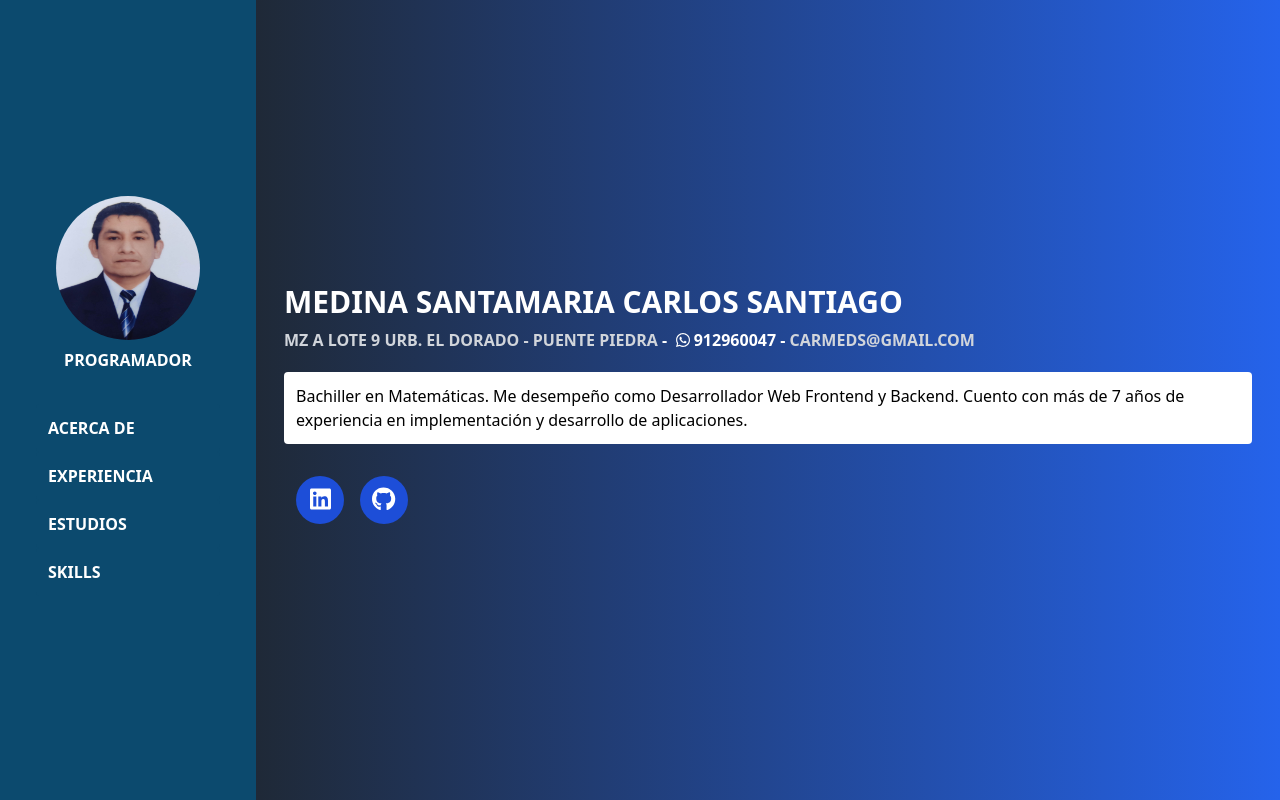
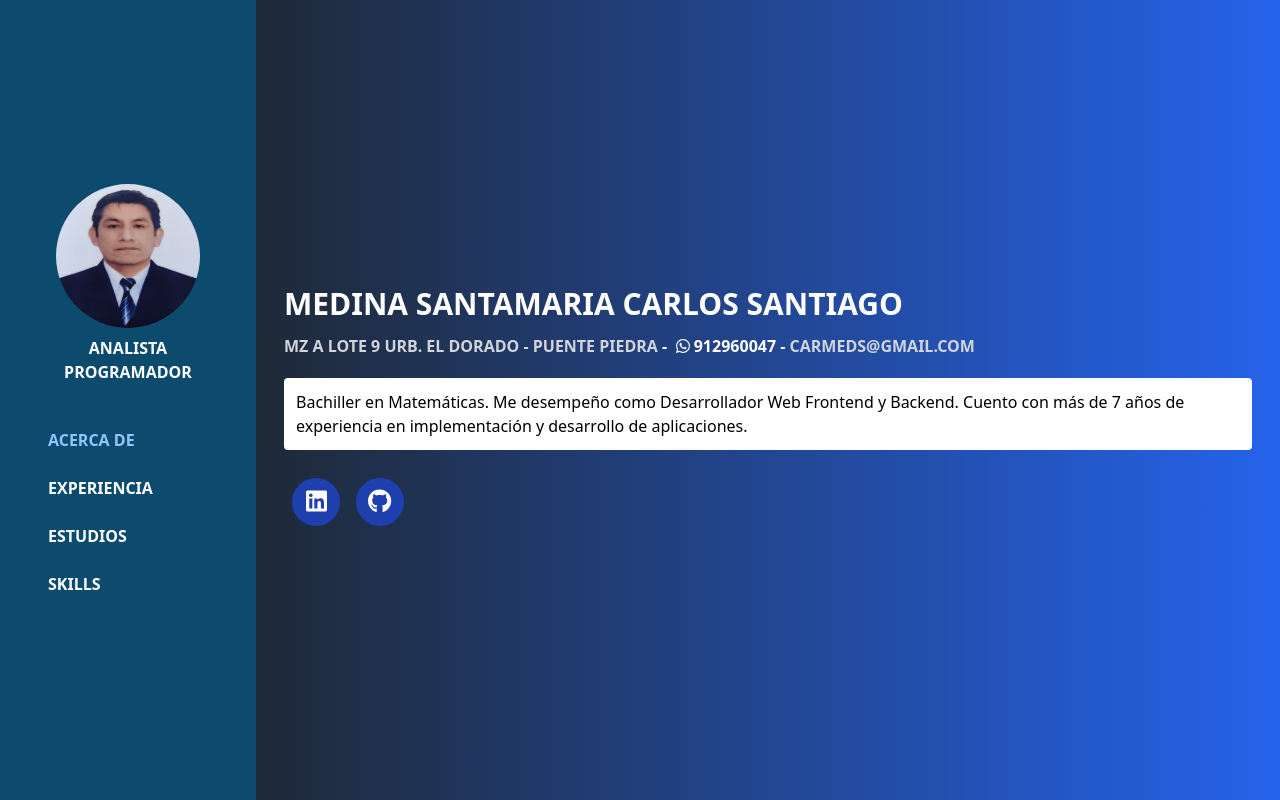
Before and after one commit to carmeds/carmeds, a Vue app: page / in a window 1280 px wide. Built offline with nearby package versions, Linux system fonts and the light colour scheme.

Commit message:
Agregando mas estilos

```diff
--- a/src/components/UI/Asidelink.vue
+++ b/src/components/UI/Asidelink.vue
@@ -12,6 +12,6 @@ defineProps({
 <template>
     <li class="bg-sky-900 hover:bg-sky-600 transition duration-300 rounded flex w-full justify-between
     text-white font-bold uppercase cursor-pointer items-center" >
-       <RouterLink class="p-3 w-full" :to="{name: `${milink.name}`}">{{ milink.texto }}</RouterLink>
+       <RouterLink :active-class="'text-blue-300'" class="p-3 w-full" :to="{name: `${milink.name}`}">{{ milink.texto }}</RouterLink>
     </li>
 </template>
--- a/src/components/UI/Asidemilink.vue
+++ b/src/components/UI/Asidemilink.vue
@@ -18,8 +18,8 @@ const clickenlink=()=>{
 </script>
 
 <template>
-    <li class="bg-sky-900 hover:bg-sky-600 transition duration-700 ease-in p-2 rounded flex w-full justify-between
+    <li class="bg-gray-800 hover:bg-sky-600 transition duration-700 ease-in p-2 flex w-full justify-between
         text-white font-bold uppercase cursor-pointer items-center " @click="clickenlink">
-       <RouterLink :to="{name: `${milink.name}`}">{{ milink.texto }}</RouterLink>
+       <RouterLink :active-class="'text-blue-300'" :to="{name: `${milink.name}`}">{{ milink.texto }}</RouterLink>
     </li>
 </template>
--- a/src/components/UI/ElementSocial.vue
+++ b/src/components/UI/ElementSocial.vue
@@ -9,7 +9,7 @@ defineProps({
 </script>
 
 <template>
-        <div class="bg-blue-700 rounded-full p-5 m-2 w-12 h-12 flex justify-center items-center hover:bg-blue-500
+        <div class="bg-blue-800 rounded-full p-5 m-2 w-12 h-12 flex justify-center items-center hover:bg-blue-500
         cursor-pointer transition duration-700 ease-in-out">
             <a :href="`${misocial.ruta }`" target="_blank">
                 <font-awesome-icon class="text-white text-2xl font-bold" :icon="[ `${misocial.cod}` , `${misocial.nombre}`]" />
--- a/src/components/layouts/Aside.vue
+++ b/src/components/layouts/Aside.vue
@@ -31,7 +31,7 @@ const link4=reactive({
                 <div class="w-full flex justify-center">
                     <img class=" bg-purple-200 rounded-full w-36 h-36 bg-contain" src="/public/img/foto2022.jpg" alt="carga de imagen">
                 </div>
-                <p class="text-white text-center mt-2 font-bold uppercase">Programador</p>
+                <p class="text-white text-center mt-2 font-bold uppercase">Analista Programador</p>
             </div>
             <nav class="p-2">
                 <ul class="p-2 mt-2">
--- a/src/components/layouts/Asidesm.vue
+++ b/src/components/layouts/Asidesm.vue
@@ -38,7 +38,7 @@ const menubar=()=>{
       <font-awesome-icon :icon="['fas', 'bars']" />
     </div>
 
-    <ul id="mimenubar" class="hidden ">
+    <ul id="mimenubar" class="hidden">
       <Asidemilink :milink="link1" />
       <Asidemilink :milink="link2" />
       <Asidemilink :milink="link3" />
--- a/src/views/PrincipalView.vue
+++ b/src/views/PrincipalView.vue
@@ -24,7 +24,9 @@ const misocial1=reactive({
     </div>
 
     <h1 class="text-white font-bold uppercase text-3xl mt-5">Medina Santamaria Carlos Santiago</h1>
-    <h2 class="text-white font-bold uppercase mt-2"> <span class="text-gray-300"> Mz A lote 9 Urb. El Dorado - Puente piedra </span>
+    <h2 class="text-gray-300 font-bold uppercase sm:hidden">Analista Programador</h2>
+
+    <h2 class="text-white font-bold uppercase mt-3"> <span class="text-gray-300"> Mz A lote 9 Urb. El Dorado - Puente piedra </span>
       - <span> &nbsp;<font-awesome-icon :icon="['fab', 'whatsapp']" /> </span> 912960047
       - <span class="text-gray-300 ">carmeds@gmail.com</span>
     </h2>
@@ -33,7 +35,7 @@ const misocial1=reactive({
         de experiencia en implementación y desarrollo de aplicaciones.
       </p>
     </div>
-    <div class="mt-5 p-1 rounded flex flex-wrap">
+    <div class="mt-5 pl-0 py1 rounded flex flex-wrap justify-center sm:justify-start">
       <ElementSocial :misocial="misocial"/>
       <ElementSocial :misocial="misocial1"/>
     </div>
```
